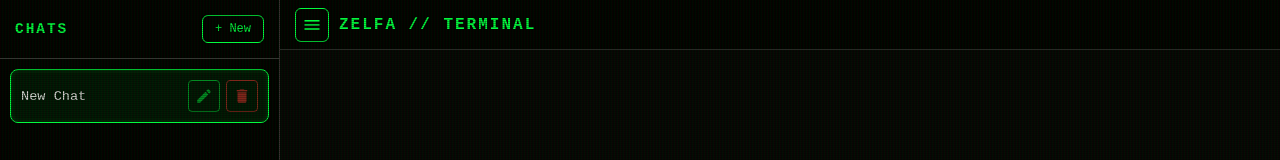
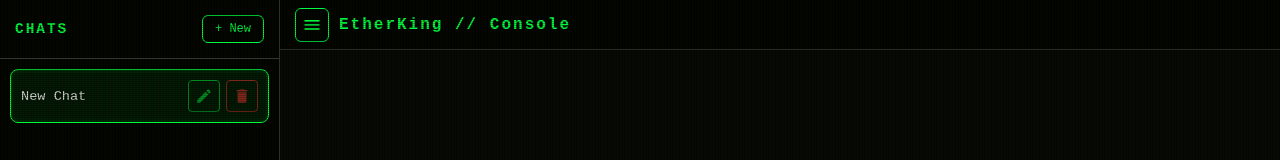
Before and after one commit to NeuralNexusLab-nh/EtherKing, a website: page public/console.html in a window 1280 px wide. Shown: the top 160 px of the page. Drawn offline with nearby package versions, Linux system fonts and the light colour scheme.

Commit message:
Update console.html

```diff
--- a/public/console.html
+++ b/public/console.html
@@ -3,7 +3,7 @@
 <head>
     <meta charset="UTF-8">
     <meta name="viewport" content="width=device-width, initial-scale=1.0, maximum-scale=1.0, user-scalable=no, interactive-widget=resizes-content">
-    <title>ZELFA // TERMINAL</title>
+    <title>EtherKing // Console</title>
     <!-- Markdown & Highlight.js -->
     <script src="https://cdn.jsdelivr.net/npm/marked/marked.min.js"></script>
     <link rel="stylesheet" href="https://cdnjs.cloudflare.com/ajax/libs/highlight.js/11.9.0/styles/atom-one-dark.min.css">
@@ -463,7 +463,7 @@
         <button id="sidebar-toggle" title="Toggle chats">
             <svg viewBox="0 0 24 24"><path d="M3 6h18v2H3V6zm0 5h18v2H3v-2zm0 5h18v2H3v-2z"/></svg>
         </button>
-        <div>ZELFA // TERMINAL</div>
+        <div>EtherKing // Console</div>
     </div>
 </header>
 
```
